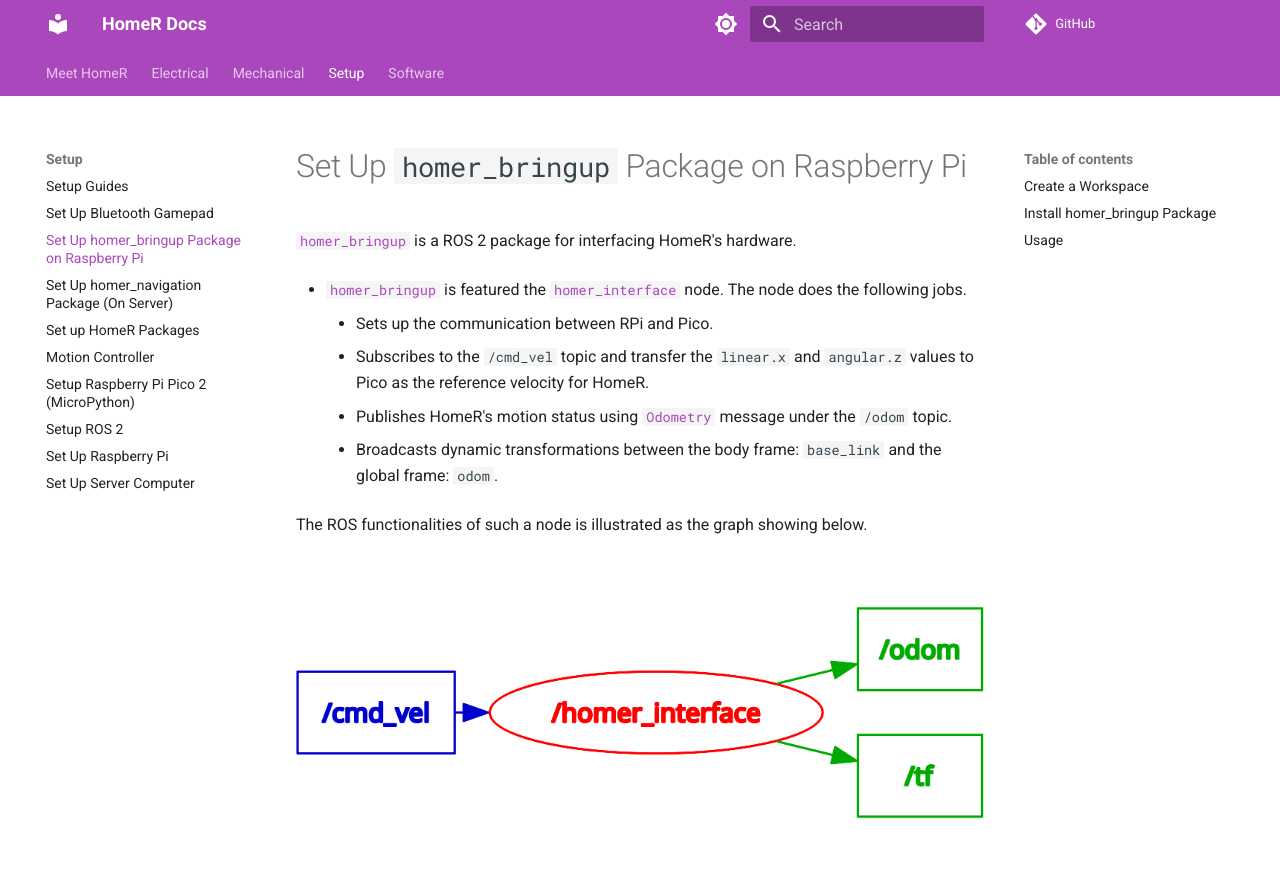
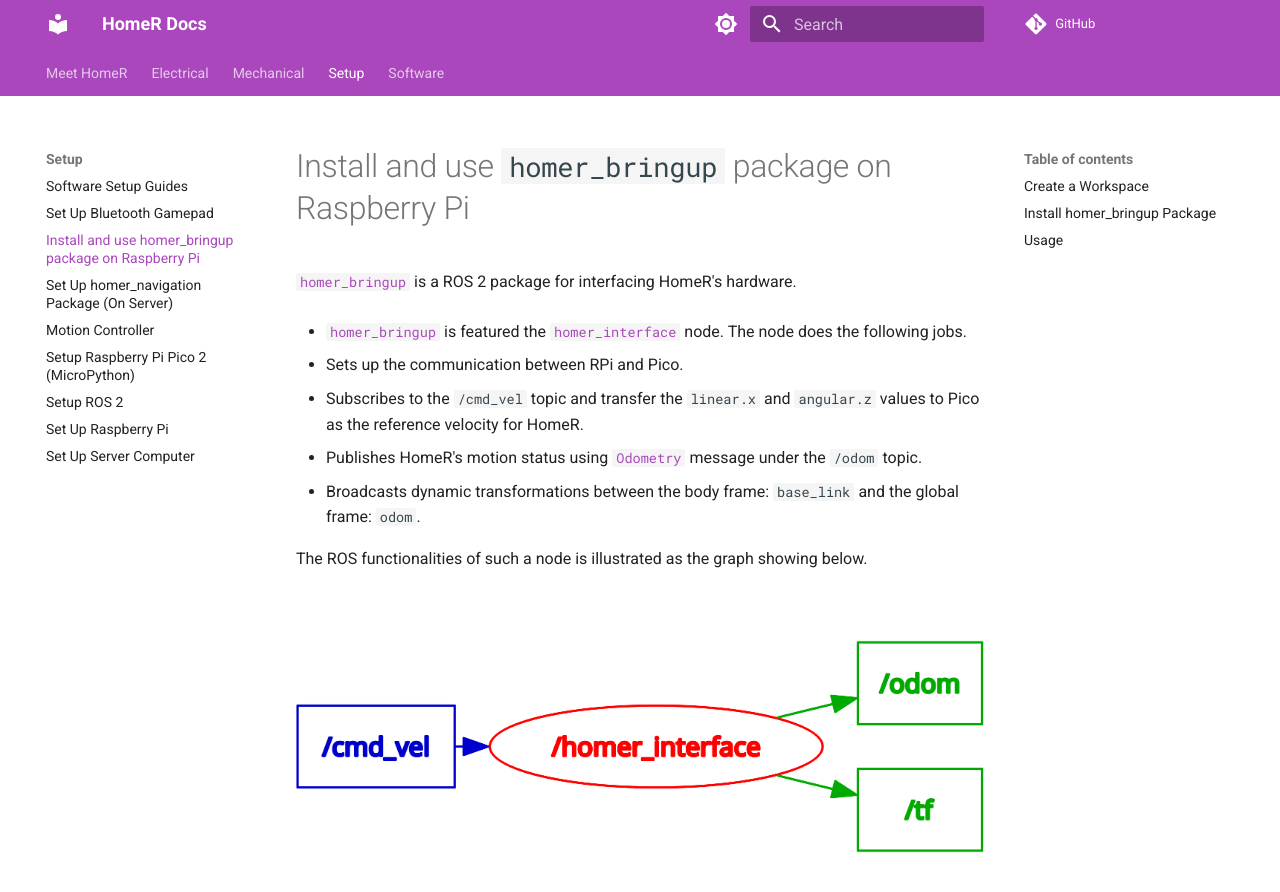
Before and after one commit to linzhangUCA/homer_docs, an MkDocs documentation site: the page built from docs/setup/homer_bringup.md, in a window 1280 px wide and 900 px high. Shown: the top 892 px of the window. Built offline with MkDocs 1.6.1 and Material for MkDocs 9.7.7, drawn with Linux system fonts in a browser that asks for light colours; comment, search, counter and statistics services are not loaded.

Commit message:
clean software setup pages

````diff
--- a/docs/setup/homer_bringup.md
+++ b/docs/setup/homer_bringup.md
@@ -1,14 +1,14 @@
-# Set Up `homer_bringup` Package on Raspberry Pi
+# Install and use `homer_bringup` package on Raspberry Pi
 
 [`homer_bringup`](https://github.com/linzhanguca/homer_bringup) is a ROS 2 package for interfacing HomeR's hardware.
 
 - [`homer_bringup`](https://github.com/linzhanguca/homer_bringup) is featured the [`homer_interface`](https://github.com/linzhangUCA/homer_bringup/blob/main/homer_bringup/homer_interface.py) node.
 The node does the following jobs.
 
-    - Sets up the communication between RPi and Pico.
-    - Subscribes to the `/cmd_vel` topic and transfer the `linear.x` and `angular.z` values to Pico as the reference velocity for HomeR.
-    - Publishes HomeR's motion status using [`Odometry`](https://docs.ros2.org/foxy/api/nav_msgs/msg/Odometry.html) message under the `/odom` topic.
-    - Broadcasts dynamic transformations between the body frame: `base_link` and the global frame: `odom`.
+  - Sets up the communication between RPi and Pico.
+  - Subscribes to the `/cmd_vel` topic and transfer the `linear.x` and `angular.z` values to Pico as the reference velocity for HomeR.
+  - Publishes HomeR's motion status using [`Odometry`](https://docs.ros2.org/foxy/api/nav_msgs/msg/Odometry.html) message under the `/odom` topic.
+  - Broadcasts dynamic transformations between the body frame: `base_link` and the global frame: `odom`.
 
 The ROS functionalities of such a node is illustrated as the graph showing below.
 
@@ -16,10 +16,10 @@ The ROS functionalities of such a node is illustrated as the graph showing below
 
 - [`homer_bringup`](https://github.com/linzhanguca/homer_bringup) provides [`homer.launch.py`](https://github.com/linzhangUCA/homer_bringup/blob/main/launch/homer.launch.py) for the convenience to launch a collection of useful nodes and frame transformations alongside the `homer_interface` node.
 The launch file's duties are listed below.
-    - A `teleop_twist_joy_node` from the [`teleop_twist_joy`](https://index.ros.org/p/teleop_twist_joy/#jazzy) package, which publishes the `/cmd_vel` topic.
-    - A customized `rplidar_composition` node (from [`rplidar_ros`](https://index.ros.org/p/rplidar_ros/#jazzy) package) publishing the `/scan` topic.
-    - A static transformation between `base_link` frame and `lidar_link` frame (will be used for SLAM later).
-    - A static transformation between the `base_link` frame and `base_footprint` frame (will be used for navigation later).
+  - A `teleop_twist_joy_node` from the [`teleop_twist_joy`](https://index.ros.org/p/teleop_twist_joy/#jazzy) package, which publishes the `/cmd_vel` topic.
+  - A customized `rplidar_composition` node (from [`rplidar_ros`](https://index.ros.org/p/rplidar_ros/#jazzy) package) publishing the `/scan` topic.
+  - A static transformation between `base_link` frame and `lidar_link` frame (will be used for SLAM later).
+  - A static transformation between the `base_link` frame and `base_footprint` frame (will be used for navigation later).
 
 The launch file will construct a more complex system as the graph showing below.
 
@@ -45,13 +45,15 @@ source install/local_setup.bash
     You may add `source ~/homer_ws/install/local_setup.bash` to the end of `~/.bashrc` file, so that the `homer_bringup` will be always available.
 
 ## Usage
+
 - To only start the `homer_interface` node:
+
 ```bash
 ros2 run homer_bringup homer_interface
 ```
 
+- To launch a collection of nodes
 
-- To launch a collection of nodes
 ```bash
 ros2 launch homer_bringup homer.launch.py
 ```
@@ -59,10 +61,10 @@ ros2 launch homer_bringup homer.launch.py
 !!! tip
     You can start driving HomeR using a gamepad if using `ros2 launch ...` command.
 
-
 - Test drive with keyboard
 
 Open a separate terminal window (can be one on the server):
+
 ```bash
 ros2 run teleop_twist_keyboard teleop_twist_keyboard
 ```
--- a/docs/setup/index.md
+++ b/docs/setup/index.md
@@ -1,12 +1,11 @@
-# Setup Guides
+# Software Setup Guides
 
-The following guides will help you set up the HomeR by means of hardware and software.
+The following guides will help you set up the HomeR by means of software.
 
-- [Mobile base assembly guides]()
 - [Set up the microcontroller: Raspberry Pi Pico 2](pico.md)
-- [Set up the motion controller](motion_control.md)
+- [Upload and test the motion controller](motion_control.md)
 - [Set up Ubuntu Server](server.md)
 - [Set up Raspberry Pi](rpi.md)
-- [Set up ROS Enviroment](ros.md)
-- [Set up `homer_bringup` package](homer_bringup.md)
-- [Set up `homer_navigation` package](homer_nav.md)
+- [Set up ROS 2 enviroment](ros.md)
+- [Install and use `homer_bringup` package](homer_bringup.md)
+- [Install and use `homer_navigation` package](homer_nav.md)
````
Also changed, not shown: docs/mechanical/assemble.md (renamed from docs/mechanical/assembly.md, +6 -3 lines), docs/setup/homer_pack.md (deleted, +0 -31 lines).
